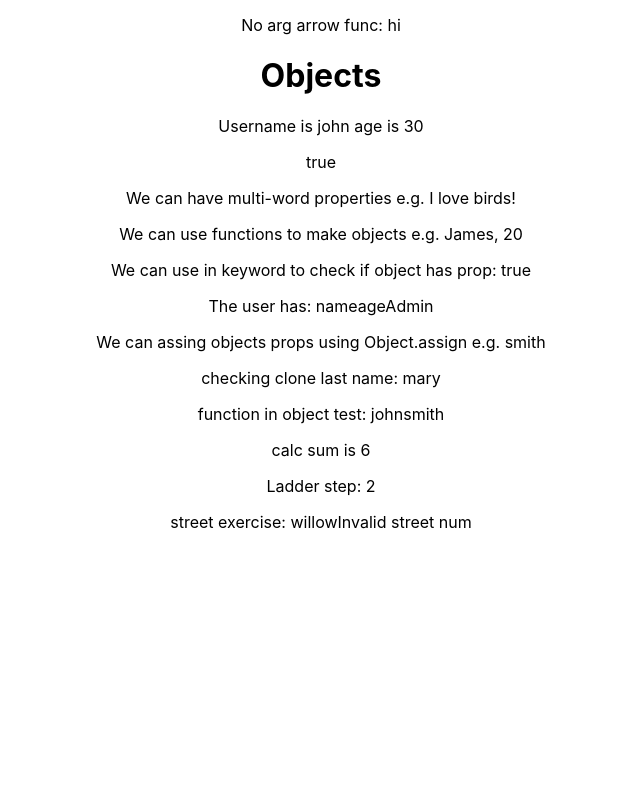
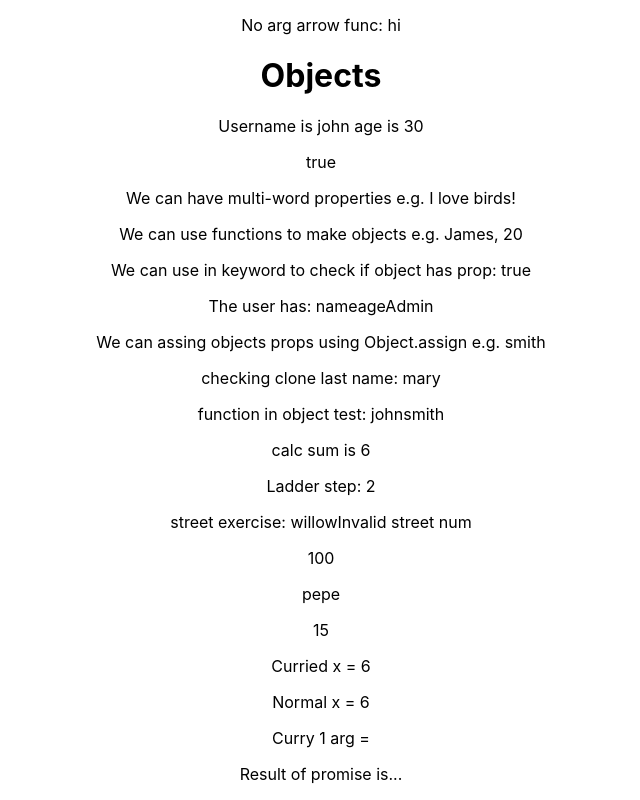
Before and after one commit to SuKaiwen/MasteringJS, a React (Create React App) app: page / in a window 1280 px wide. Shown: the part 1893-2693 px from the top of the page, without its empty margins (319-959 px from the left). Before the commit the page ends 2441 px from the top, so only its background shows below. Built offline with nearby package versions, Linux system fonts and the light colour scheme.

Commit message:
delimiter and promises

```diff
--- a/src/App.js
+++ b/src/App.js
@@ -12,6 +12,10 @@ import ArrowFuncitons from './Components/ArrowFuncitons';
 import ObjectsJS from './Components/ObjectsJS';
 import ClassInheritance from './Components/ClassInheritance';
 import TryCatch from './Components/TryCatch';
+import Delimiting from './Components/Delimiting';
+import Currying from './Components/Currying';
+
+import PromiseJS from './Components/PromiseJS';
 
 function App() {
   return (
@@ -25,8 +29,9 @@ function App() {
       <LoopsSwitch />
       <ArrowFuncitons />
       <ObjectsJS />
-      <ClassInheritance />
-      <TryCatch />
+      <Delimiting />
+      <Currying />
+      <PromiseJS />
     </div>
   );
 }
--- /dev/null
+++ b/src/Components/Currying.js
@@ -0,0 +1,36 @@
+import React from 'react';
+
+function Currying(props) {
+    // currying is transforming a function with multiple
+    // args into different functions with a single arg
+    // e.g. function f(a,b) becomes function(a)(b)
+
+    // simple example: multiply
+    function multiply(a, b){
+        return a * b;
+    }
+
+    function curryMultiply(a){
+        return (b) => {
+            return a * b;
+        }
+    }
+
+    // these two will produce the same result
+    let res = curryMultiply(2)(3);
+    let res2 = multiply(2, 3);
+
+    // if we just do curryMultiply(2)
+    // res 3 will be a function...
+    let res3 = curryMultiply(2);
+
+    return (
+        <div>
+            <p>Curried x = {res}</p>
+            <p>Normal x = {res2}</p>
+            <p>Curry 1 arg = {res3}</p>
+        </div>
+    );
+}
+
+export default Currying;
--- /dev/null
+++ b/src/Components/Delimiting.js
@@ -0,0 +1,108 @@
+import React from 'react';
+
+function Delimiting(props) {
+    // public: anything can get access to this from outside value
+    // protected: properties/methods can't be access from outside
+    // protected is denoted with _
+    class Machine {
+        _power = 0;
+        constructor(power){
+            this._power = power;
+        }
+
+        getPower(){
+            return this._power;
+        }
+
+        setPower(power){
+            this._power = power;
+        }
+    }
+
+    let newMachine = new Machine(100);
+    let x = newMachine.getPower();
+
+    // Note witout get power(), calling newMachine.power
+    // will result in nothing because _power is protected method
+    // so it will not allow access to it directly
+
+    // private
+    // e.g. maxPower
+    // denoted with #
+    class Car {
+        #power = 100;
+
+        get power(){
+            return this.#power;
+        }
+
+        set power(power){
+            this.#power = power;
+        }
+    }
+
+    let newCar = new Car();
+
+    // noW IF WE DO something like alert(newCar.#power);
+    // we get an error
+    // private fields are enforced by language
+    // if we inherit from Car we still have no direct access to power
+    // e.g.
+    class SuperCar extends Car {
+        getCarPower(){
+            // if we do alert(this.#power); in here
+            // we get error can only access from Car
+            // without the getter, this will not work...
+            // note: this.#power will not work due to private
+            // variable...
+            alert(this.power);
+        }
+    }
+
+    let newCar2 = new SuperCar();
+    newCar2.getCarPower();
+    // if we want to access the power variable from supercar
+    // we must use getter/setter...
+
+    // STATIC
+    // static methods are called directly on the class
+    // without the need of an instance/object e.g. no new mycar...
+    // static stuff are used to implement things that belong to the class
+    // but not to a particular object of that class
+    // example if we want to sort rabbits by speed...
+
+    class Animal {
+        constructor(name, speed){
+            this.name = name;
+            this.speed = speed;
+        }
+
+        static compare(a, b){
+            return a.speed - b.speed;
+        }
+    }
+
+    class Rabbit extends Animal {
+
+    }
+
+    let rabbits = [
+        new Rabbit("White rab", 30),
+        new Rabbit("Black rab", 20),
+        new Rabbit("Brown rab", 15)
+    ];
+
+    rabbits.sort(Rabbit.compare);
+
+    let firstRab = rabbits[0].speed;
+
+    return (
+        <div>
+            <p>{x}</p>
+            <p>pepe</p>
+            <p>{firstRab}</p>
+        </div>
+    );
+}
+
+export default Delimiting;
--- /dev/null
+++ b/src/Components/PromiseJS.js
@@ -0,0 +1,68 @@
+import React from 'react';
+
+function PromiseJS(props) {
+    // Promise basics
+    // syntax: let promise = new Promise(function (resolve, reject) { ... })
+    // where the resolve is called if job is done successfully
+    // reject is error occured
+    // the promise object returned by promise has a
+    // 1) state *pending, fulfilled or rejected
+    // 2) result: undef initially but error or value later
+
+    // basic example of promise...
+    let promise = new Promise(function(resolve, reject) {
+        resolve("done");
+
+        // if we want to throw the reject
+        // reject(new Error("error"));
+    });
+
+    // there can only be ONE resolve or reject
+    // after resolve or reject the function exits
+
+    // then function
+    // allows us to handle result or reject
+    // syntax is
+    // promise.then( function(result) { ... }, function(error) { ... });
+    let resPromise = "";
+    promise.then(
+        result => alert("done"),
+        error => alert("Error")
+    );
+
+    // we can add extra functionality in promise
+    // e.g. timeout
+    let promise2 = new Promise(function(resolve, reject) {
+        setTimeout(() => resolve("done after 1s"), 1000);
+    });
+
+    promise2.then(
+        result => alert(result),
+        error => alert(error)
+    );
+
+    // if we are only interested in successful completion
+    // we can just write promise.then(...)
+
+    // if we are only interest in errors
+    // we can just write promise.catch(...)
+
+    // there is also a finally clause
+    // it runs after the promise is settled whether success or fail
+
+    let promise3 = new Promise((resolve, reject) => {
+        resolve("result");
+    });
+    promise3.finally(() => alert("done"))
+      .then(result => alert("result done"));
+
+    // the order of the above will be done -> result done...
+
+    return (
+        <div>
+            <p>Result of promise is... {resPromise}</p>
+        </div>
+    );
+}
+
+export default PromiseJS;
```
